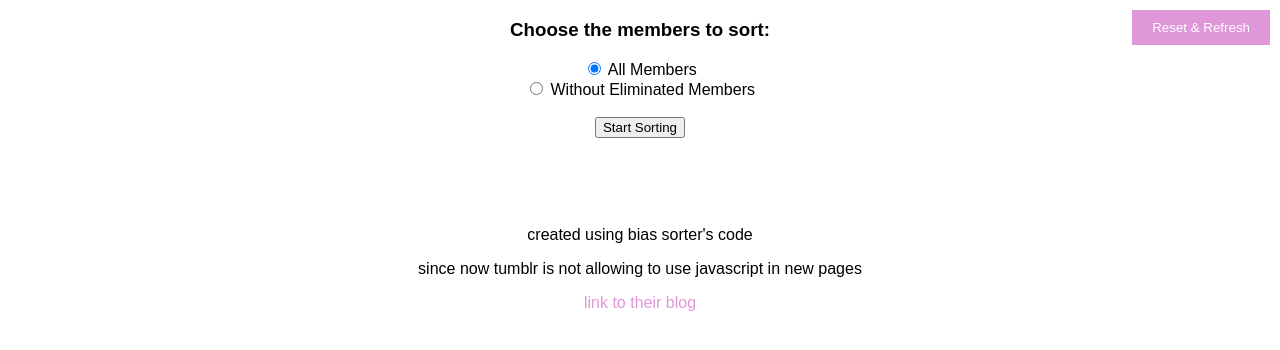
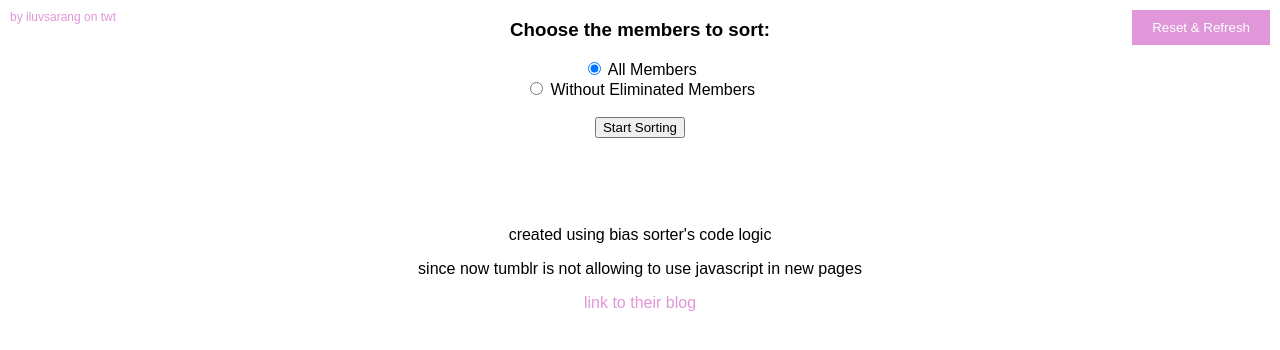
Before and after one commit to iluvsarang/ulbiassorter, a plain HTML site: page index.html in a window 1280 px wide. Drawn offline with Linux system fonts and the light colour scheme.

Commit message:
Update index.html

```diff
--- a/index.html
+++ b/index.html
@@ -369,6 +369,14 @@
         #resetButton:hover {
             background-color: #c185c7;
         }
+
+        #credits{
+            position: fixed;
+            top: 10px;
+            left: 10px;
+            color: #e097d9;
+            font-size:12px;
+        }
     </style>
 </head>
 
@@ -395,7 +403,7 @@
         <br>
         <div id="resultField" style="font-size:16px; line-height:150%"></div>
 
-        <p> created using bias sorter's code</p>
+        <p> created using bias sorter's code logic</p>
         <p> since now tumblr is not allowing to use javascript in new pages </p>
         <a href="https://biasorter.tumblr.com/post/175232387900/sorter-code-and-instructions-to-it">link to their blog</a>
     </div>
@@ -403,6 +411,8 @@
     <!-- Reset button -->
     <button id="resetButton" onclick="resetPage()">Reset & Refresh</button>
 
+    <span id="credits"> by iluvsarang on twt </span>
+
 </body>
 
 </html>
```
